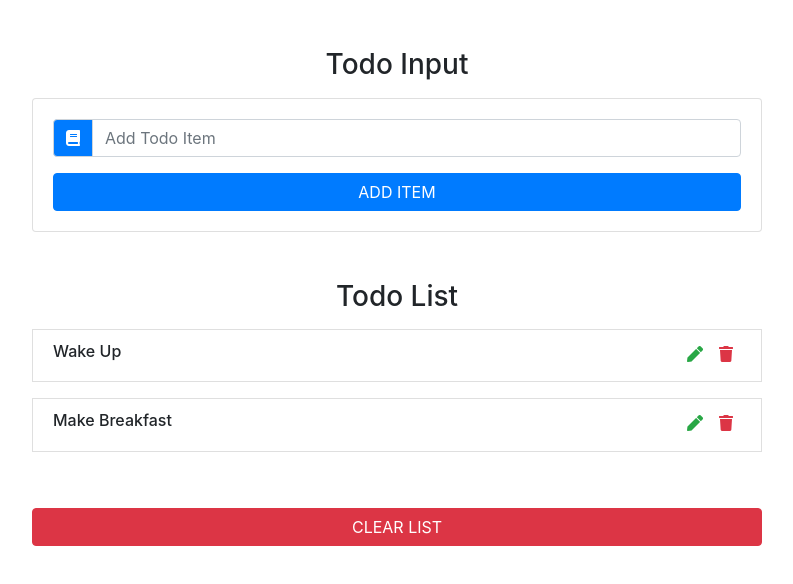
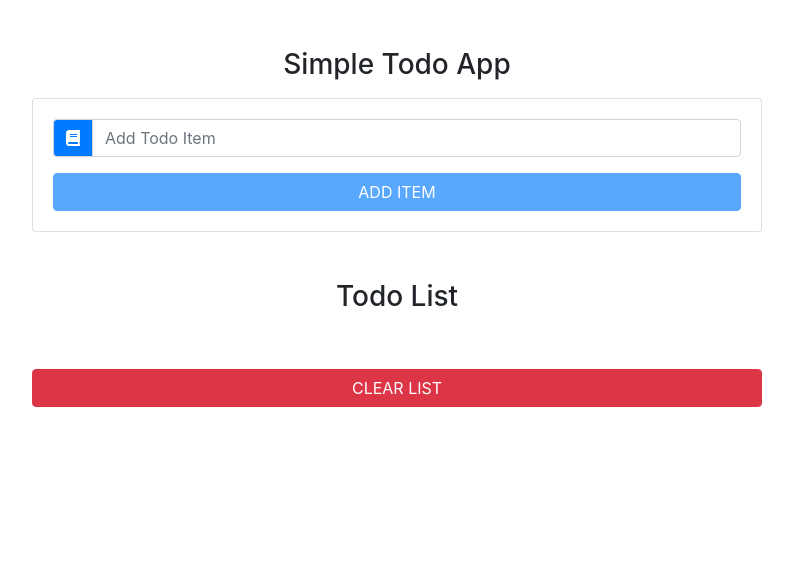
Before and after one commit to mahdifal/react-todo-list, a React (Create React App) app: page / in a window 1280 px wide. Shown: the top 584 px of the page, without its empty margins (243-1036 px from the left). Built offline with nearby package versions, Linux system fonts and the light colour scheme.

Commit message:
almost finished v1 todo app

```diff
--- a/src/App.js
+++ b/src/App.js
@@ -6,16 +6,7 @@ import uuid from "uuid";
 
 class App extends Component {
   state = {
-    items: [
-      {
-        id: 1,
-        title: "wake up"
-      },
-      {
-        id: 2,
-        title: "make breakfast"
-      }
-    ],
+    items: [],
     id: uuid(),
     item: "",
     editItem: false
@@ -46,15 +37,27 @@ class App extends Component {
   };
 
   clearList = () => {
-    console.log("clear list");
+    this.setState({
+      items: []
+    });
   };
 
   handleDelete = id => {
-    console.log(`handle delete ${id}`);
+    const filterdItems = this.state.items.filter(item => item.id !== id);
+    this.setState({
+      items: filterdItems
+    });
   };
 
   handleEdit = id => {
-    console.log(`handle edit ${id}`);
+    const filterdItems = this.state.items.filter(item => item.id !== id);
+    const selectedItem = this.state.items.find(item => item.id === id);
+    this.setState({
+      items: filterdItems,
+      item: selectedItem.title,
+      id: id,
+      editItem: true
+    });
   };
 
   render() {
@@ -63,7 +66,7 @@ class App extends Component {
         <div className="container">
           <div className="row">
             <div className="col-10 mx-auto col-md-8 mt-5">
-              <h3 className="text-center text-capitalize">todo input</h3>
+              <h3 className="text-center text-capitalize">simple todo app</h3>
               <TodoInput
                 item={this.state.item}
                 handleChange={this.handleChange}
--- a/src/components/TodoInput.jsx
+++ b/src/components/TodoInput.jsx
@@ -8,8 +8,8 @@ export default class TodoInput extends Component {
                 <form onSubmit={handleSubmit}>
                     <div className="input-group">
                         <div className="input-group-prepend">
-                            <div className="input-group-text bg-primary text-white">
-                                <i className="fas fa-book" />
+                            <div className={editItem ? "input-group-text bg-success text-white" : "input-group-text bg-primary text-white"}>
+                                <i className={editItem ? "fas fa-pen" : "fas fa-book"} />
                             </div>
                         </div>
                         <input
@@ -22,10 +22,13 @@ export default class TodoInput extends Component {
                     </div>
                     <button
                         type="submit"
-                        className="btn btn-block btn-primary mt-3 text-uppercase"
+                        disabled={item ? false : true}
+                        className={editItem ?
+                            "btn btn-block btn-success mt-3 text-uppercase"
+                            : "btn btn-block btn-primary mt-3 text-uppercase"}
                     >
-                        add item
-          </button>
+                        {editItem ? 'Edit Item' : 'Add Item'}
+                    </button>
                 </form>
             </div>
         );
```
